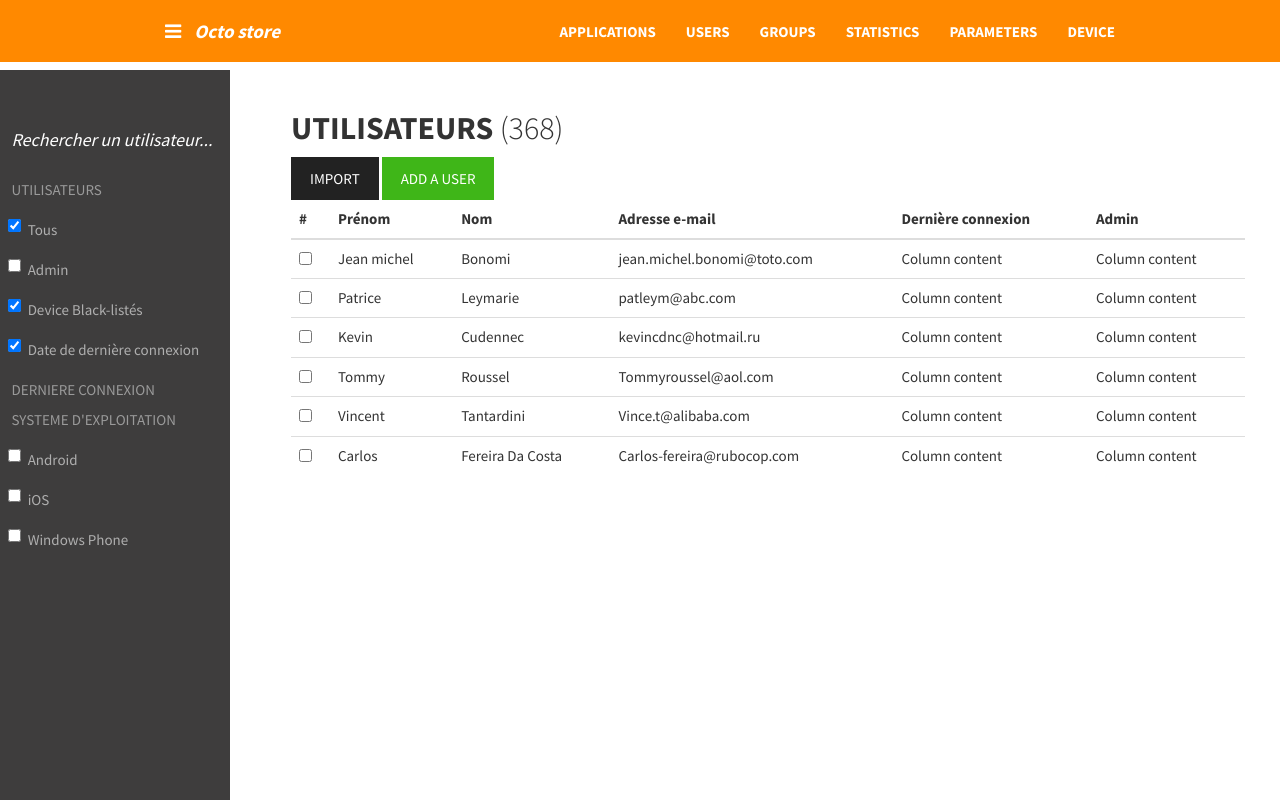
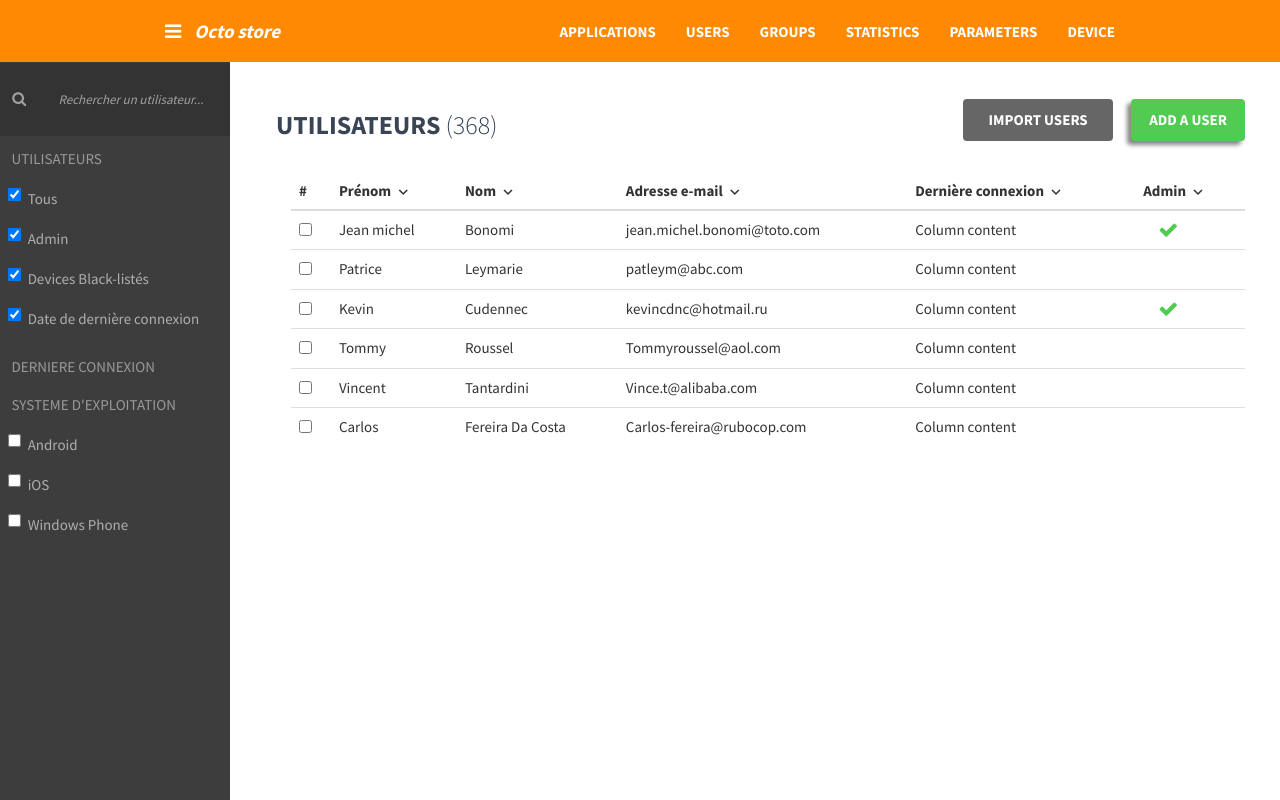
Before and after one commit to tecdia/maquette, a plain HTML site: page index.html in a window 1280 px wide. Drawn offline with nearby package versions, Linux system fonts and the light colour scheme; files whose address does not match are found by name.

Commit message:
WIP : il reste les calendriers, des effets JS et les icones sur les boutons

```diff
--- a/css/sidebar.css
+++ b/css/sidebar.css
@@ -20,6 +20,7 @@
 #sidebar-wrapper {
     z-index: 1000;
     position: fixed;
+    top:0;
     left: 20%;
     width: 0;
     height: 100%;
@@ -50,12 +51,14 @@
 /* Sidebar Styles */
 .sidebar-nav {
     position: absolute;
-    top: 5%;
+    top: 7.9%;
     width:100%;
+    height: 70%;
     margin: 0;
     padding: 0;
     list-style: none;
-    /*border:1px solid red;*/
+    /*border:3px dotted red;*/
+    box-sizing: border-box;
 }
 
 .sidebar-nav li {
@@ -81,24 +84,19 @@
     text-decoration: none;
 }
 
-.sidebar-nav > .sidebar-brand {
-    height: 65px;
-    font-size: 18px;
-    line-height: 60px;
+
+/*  mes ajouts */
+.sidebar-brand {
+    height: 13%;
+    padding-top: 9%;
+    background-color: #333333;
+    box-sizing: border-box;
 }
 
-.sidebar-nav > .sidebar-brand a {
-    color: #999999;
-}
 
-.sidebar-nav > .sidebar-brand a:hover {
-    color: #fff;
-    background: none;
-}
-
-/*  mes ajouts */
-.sidebar-title {
+.sidebar-subtitle {
     color:#9A9A9A !important; /*  sinon la Bootstrap impose sa couleur */
+    padding-top: 3.5%;
 }
 
 .checkbox  {
--- a/css/stylesheet.css
+++ b/css/stylesheet.css
@@ -77,14 +77,82 @@ body {
         font-size: 3.5rem;
         cursor: pointer;
 }
+
 .user-ico {
     margin-left: 2rem;
     cursor: pointer;
 }
 
+/*  fond gris clair*/
+.bckgrnd-title {
+   background-color: #F2F2F2 ;
+    position: fixed;
+    top:0;
+    right: 0;
+    width: 9999px;
+    height: 17%;
+    color: #3E4A5B;
+}
+
+/* - - -  Titre Utilisateurs- - -  */
+.main-title {
+display: flex;
+height: 20%;
+width: 100%;
+color:#394557;
+justify-content: space-between;
+align-items: center;
+}
+
+.buttons {
+
+}
 
 
+.btn {
+        font-weight: bold;
+        border-radius: 4px;
+        border: none;
+        outline: none;
+        margin-right: 1.5rem;
+}
 
+.btn-default {
+    width: 150px;
+    background-color: #666666;
+}
+
+.btn-success {
+    background-color: #51CB52;
+    box-shadow: -4px 4px 4px #888888;
+}
+
+/* = = = = =  détails = = = = = */
+
+/*  green check*/
+.fa-check {
+    color:#51CB52;
+    margin-left: 1.5rem;
+}
+
+/* - - -  icône loupe - - - */
+.fa-search {
+    color:#A2A2A2;
+    margin-right: 3rem;
+}
+
+/* - - -  Rechercher un utilisateur - - - */
+small {
+color: #A2A2A2;
+font-size: small;
+}
+
+
+/*   chevron sur le header des colonnes du tableau*/
+.material-icons {
+    font-size: 18px;
+    vertical-align: middle;
+}
 
 
 
@@ -94,14 +162,14 @@ body {
     .navbar-brand {
         width:23%;
     }
-    .right-header {
+    .right-header, .bckgrnd-title {
             display:none;
     }
 }
 
 
 @media(min-width:392px) and (max-width:768px) {
-    .nav,     .right-header {
+    .nav, .right-header, .bckgrnd-title {
         display:none;
     }
 
--- a/index.html
+++ b/index.html
@@ -61,19 +61,21 @@
                                             <i class="material-icons">help_outline</i>
                                               <img class="user-ico" src="img/user.png" alt="utilisateur">
                                         </div>
-                                </div>
+                                </div> <!-- -navbar-header -->
                         </nav>
 
-
+            <!-- background gris-clair-->
+            <div class="bckgrnd-title" >
+                </div>
 
     <div id="wrapper">
         <!-- Sidebar -->
         <div id="sidebar-wrapper">
             <ul class="sidebar-nav">
                 <li class="sidebar-brand">
-                        <em>Rechercher un utilisateur...</em>
+                        <i class="fa fa-search" aria-hidden="true"></i> <em><small>Rechercher un utilisateur...</small></em>
                 </li>
-                <li class="sidebar-title">
+                <li class="sidebar-subtitle">
                     UTILISATEURS
                 </li>
                         <li>
@@ -83,12 +85,12 @@
                         </li>
                         <li>
                             <label class="checkbox">
-                                    <input type="checkbox" value="">Admin
+                                    <input type="checkbox" value="" checked>Admin
                             </label>
                         </li>
                         <li>
                             <label class="checkbox">
-                                    <input type="checkbox" value="" checked>Device Black-listés
+                                    <input type="checkbox" value="" checked>Devices Black-listés
                             </label>
                         </li>
                         <li>
@@ -96,10 +98,10 @@
                                     <input type="checkbox" value="" checked>Date de dernière connexion
                             </label>
                         </li>
-                <li class="sidebar-title">
+                <li class="sidebar-subtitle">
                     DERNIERE CONNEXION
                 </li>
-                <li class="sidebar-title">
+                <li class="sidebar-subtitle">
                     SYSTEME D'EXPLOITATION
                 </li>
                     <li>
@@ -123,22 +125,26 @@
 
         <!-- Page Content -->
         <div id="page-content-wrapper">
+
+                    <div class="main-title">
+                        <h3><strong>UTILISATEURS</strong> (368) </h3>
+                                    <div class="buttons">
+                                        <a href="#" class="btn btn-default">IMPORT USERS</a>
+                                        <a href="#" class="btn btn-success">ADD A USER</a>
+                                </div>
+                        </div>
+
             <div class="container-fluid">
-                <div class="row">
-                    <div class="col-lg-12">
-                        <h2><strong>UTILISATEURS</strong> (368) </h2>
-                        <a href="#" class="btn btn-default">IMPORT</a>
-                        <a href="#" class="btn btn-success">ADD A USER</a>
-
+                <br>
                                 <table class="table table-hover" >
                                   <thead>
                                     <tr>
                                       <th>#</th>
-                                      <th>Prénom</th>
-                                      <th >Nom</th>
-                                      <th>Adresse e-mail</th>
-                                      <th>Dernière connexion</th>
-                                      <th>Admin</th>
+                                      <th>Prénom  <i class="material-icons">keyboard_arrow_down</i></th>
+                                      <th >Nom  <i class="material-icons">keyboard_arrow_down</i></th>
+                                      <th>Adresse e-mail  <i class="material-icons">keyboard_arrow_down</i></th>
+                                      <th>Dernière connexion  <i class="material-icons">keyboard_arrow_down</i></th>
+                                      <th>Admin  <i class="material-icons">keyboard_arrow_down</i></th>
                                     </tr>
                                   </thead>
                                   <tbody>
@@ -148,7 +154,7 @@
                                       <td>Bonomi</td>
                                       <td>jean.michel.bonomi@toto.com</td>
                                       <td>Column content</td>
-                                      <td>Column content</td>
+                                      <td><i class="fa fa-check fa-lg " aria-hidden="true"></td>
                                     </tr>
                                 <tr>
                                       <td>  <input type="checkbox"></td>
@@ -156,7 +162,7 @@
                                       <td>Leymarie</td>
                                       <td>patleym@abc.com</td>
                                       <td>Column content</td>
-                                      <td>Column content</td>
+                                      <td></td>
                                 </tr>
 
                                 <tr>
@@ -165,7 +171,8 @@
                                       <td>Cudennec</td>
                                       <td>kevincdnc@hotmail.ru</td>
                                       <td>Column content</td>
-                                      <td>Column content</td>
+                                      <td><i class="fa fa-check fa-lg" aria-hidden="true"></i>
+                                </td>
                                 </tr>
 
                                 <tr>
@@ -174,7 +181,7 @@
                                       <td>Roussel</td>
                                       <td>Tommyroussel@aol.com</td>
                                       <td>Column content</td>
-                                      <td>Column content</td>
+                                      <td></td>
                                 </tr>
 
                                 <tr>
@@ -183,7 +190,7 @@
                                       <td>Tantardini</td>
                                       <td>Vince.t@alibaba.com</td>
                                       <td>Column content</td>
-                                      <td>Column content</td>
+                                      <td></td>
                                 </tr>
 
                                 <tr>
@@ -192,19 +199,12 @@
                                       <td>Fereira Da Costa</td>
                                       <td>Carlos-fereira@rubocop.com</td>
                                       <td>Column content</td>
-                                      <td>Column content</td>
+                                      <td></td>
                                 </tr>
                                   </tbody>
                                 </table>
 
 
-
-
-
-
-
-                    </div>
-                </div>
             </div>
         </div>
         <!-- /#page-content-wrapper -->
```
Also changed, not shown: 22h20.png (added), 1 other file.
